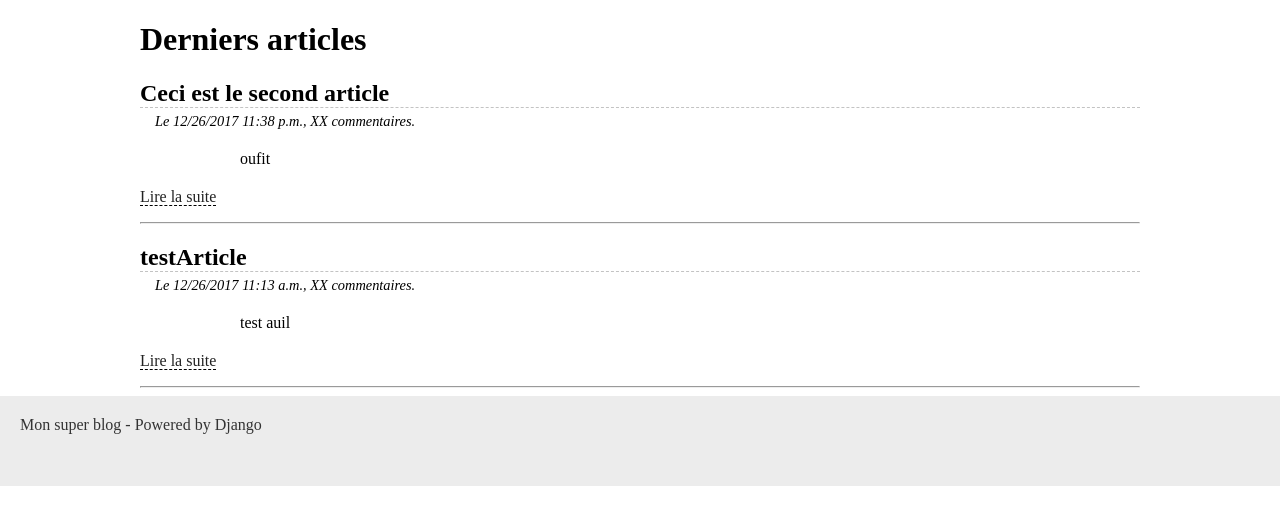
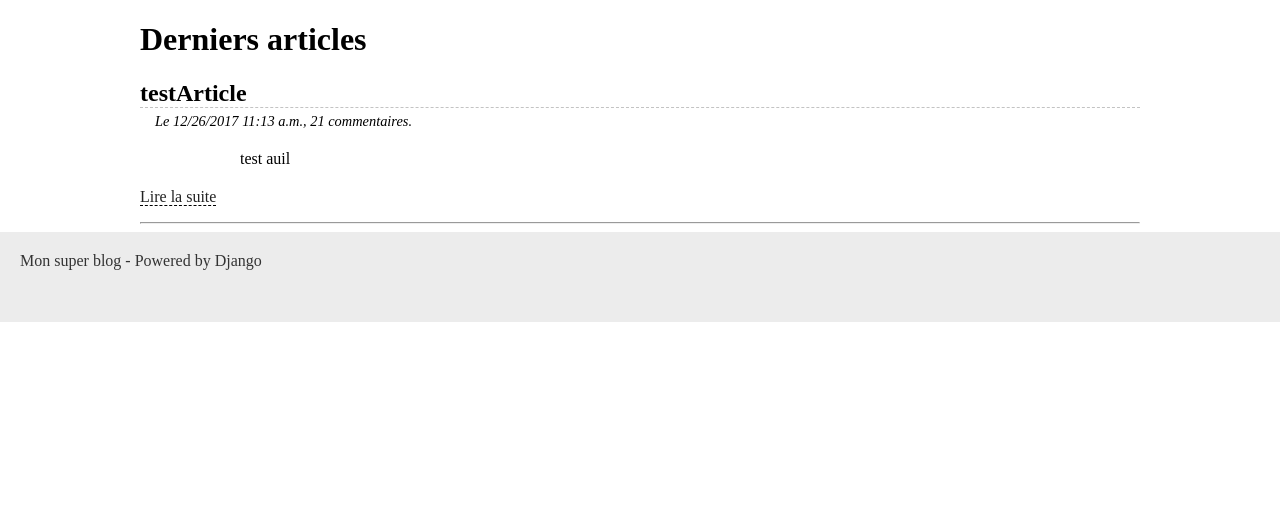
Before and after one commit to zoltix/PiBlog, a Django app: page /blog/ in a window 1280 px wide. Shown: the part 60-585 px from the top of the page. Run offline with Django 3.2, Linux system fonts and the light colour scheme; data comes from the database, SQL or seed files in the repository.

Commit message:
nbrDeComment

```diff
--- a/blog/templates/blog/accueil.html
+++ b/blog/templates/blog/accueil.html
@@ -9,7 +9,7 @@
 		<h2 class="titre-article">{{ article.titre }}</h2>
 
 
-		<p class="infos-article">Le {{ article.date|date:'SHORT_DATETIME_FORMAT' }}, XX commentaires.</p>
+		<p class="infos-article">Le {{ article.date|date:'SHORT_DATETIME_FORMAT' }}, {{ article.nbrcommentaire }} commentaires.</p>
 
 		<div class="contenu-article">
 			{{ article.contenu|safe|truncatewords_html:30 }}
--- a/blog/views.py
+++ b/blog/views.py
@@ -1,6 +1,7 @@
 # -*-coding:Utf-8 -*
 """ définition des vues """
 from django.shortcuts import render, get_object_or_404,HttpResponseRedirect,reverse
+from django.db.models import Count
 from .models import Article, Comment
 from .forms import CommentForm
 
@@ -13,7 +14,11 @@ def accueil(request):
     possibilité de lire les articles plus vieux via l'accueil pour
     le moment.
     """
-    articles = Article.objects.filter(is_visible=True).order_by('-date')[:4]
+    #articles = Article.objects.filter(is_visible=True).order_by('-date')[:4]
+    articles = Article.objects.filter(is_visible=True,comment__is_visible=True).values('id','titre','slug','date','contenu').annotate(nbrcommentaire=Count('comment'))
+    #articles = Article.objects.filter(is_visible=True,comment__is_visible=True).values('titre','date','contenu','comment__is_visible').annotate(nbrcommentaire=Count('comment'))
+
+
 
     return render(request, 'blog/accueil.html', {'articles': articles})
 
```
Also changed, not shown: 1 other file.
